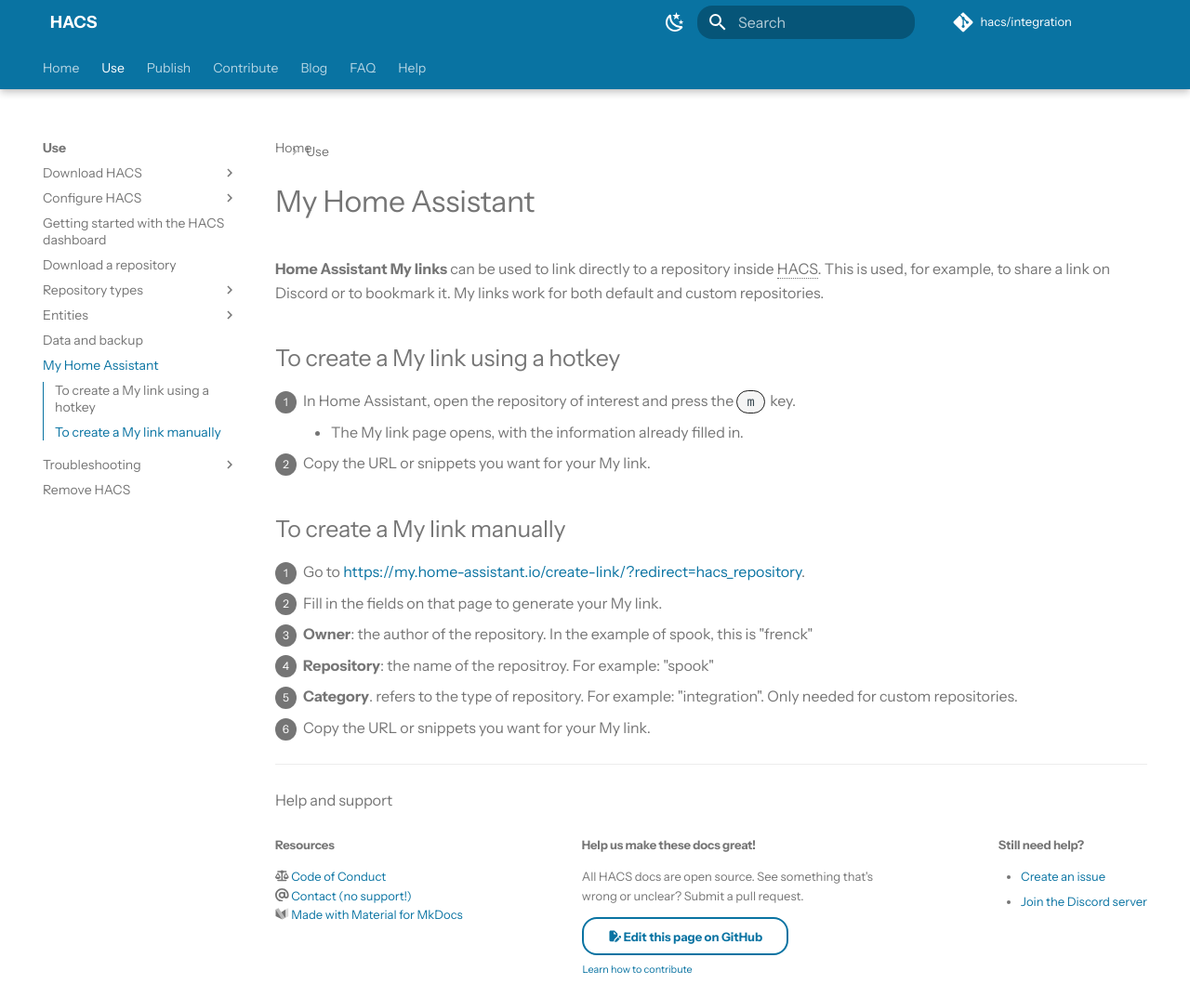
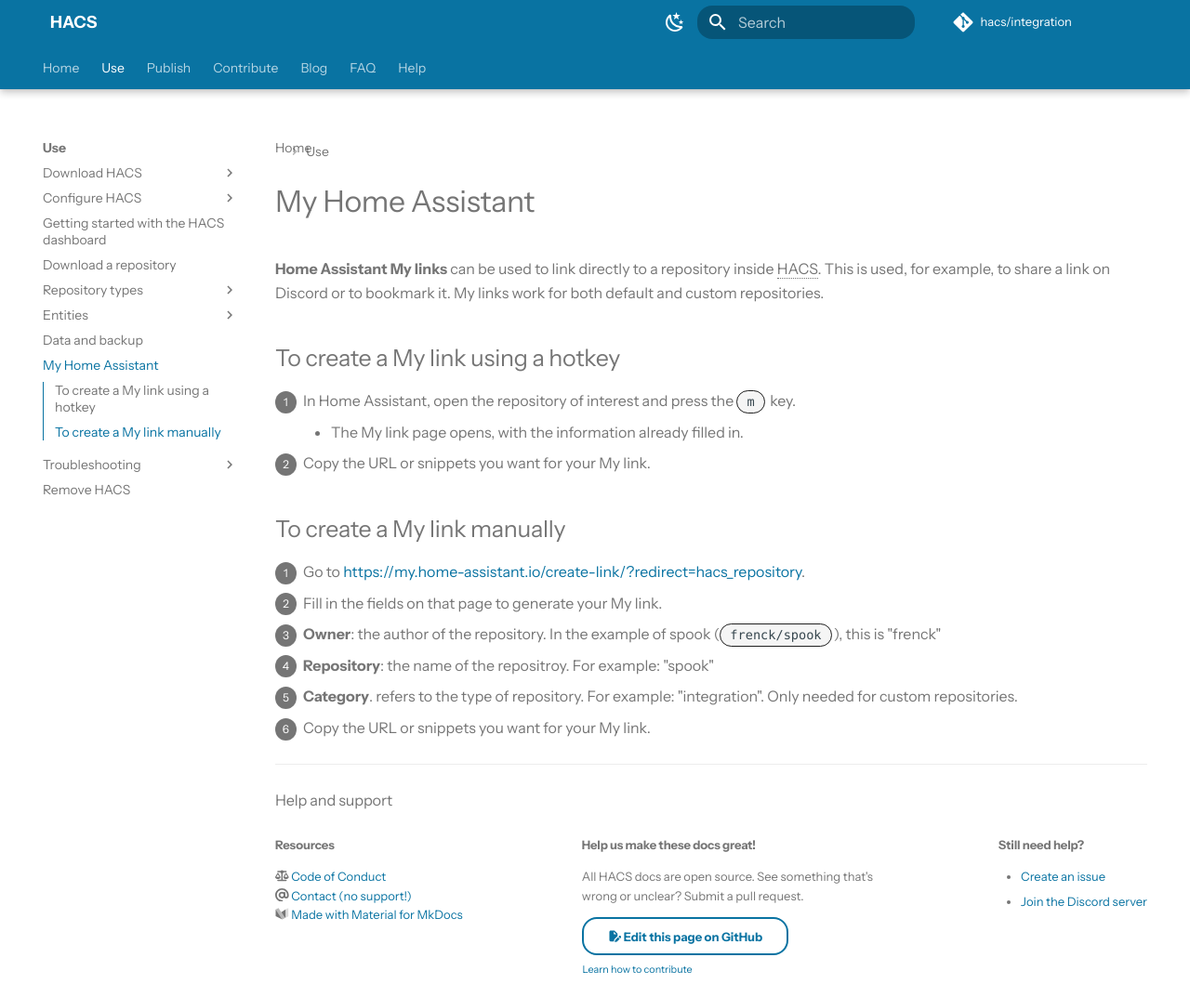
Before and after one commit to hacs/documentation, an MkDocs documentation site: the page built from source/docs/use/my.md, in a window 1280 px wide and 1073 px high. Shown: the whole window at 93% size. Built offline with MkDocs 1.6.1 and Material for MkDocs 9.7.7, drawn with Linux system fonts in a browser that asks for light colours; some web fonts are replaced; plug-ins that fetch from the network failed and are left out; comment, search, counter and statistics services are not loaded.

Commit message:
Update source/docs/use/my.md
Co-authored-by: Joakim Sørensen <joasoe@gmail.com>

```diff
--- a/source/docs/use/my.md
+++ b/source/docs/use/my.md
@@ -15,7 +15,7 @@ description: 'Creating a My link to a HACS repository'
 
 1. Go to https://my.home-assistant.io/create-link/?redirect=hacs_repository.
 2. Fill in the fields on that page to generate your My link.
-   - **Owner**: the author of the repository. In the example of spook, this is "frenck"
+   - **Owner**: the author of the repository. In the example of spook (`frenck/spook`), this is "frenck"
    - **Repository**: the name of the repositroy. For example: "spook"
    - **Category**. refers to the type of repository. For example: "integration". Only needed for custom repositories.
 3. Copy the URL or snippets you want for your My link.
```
